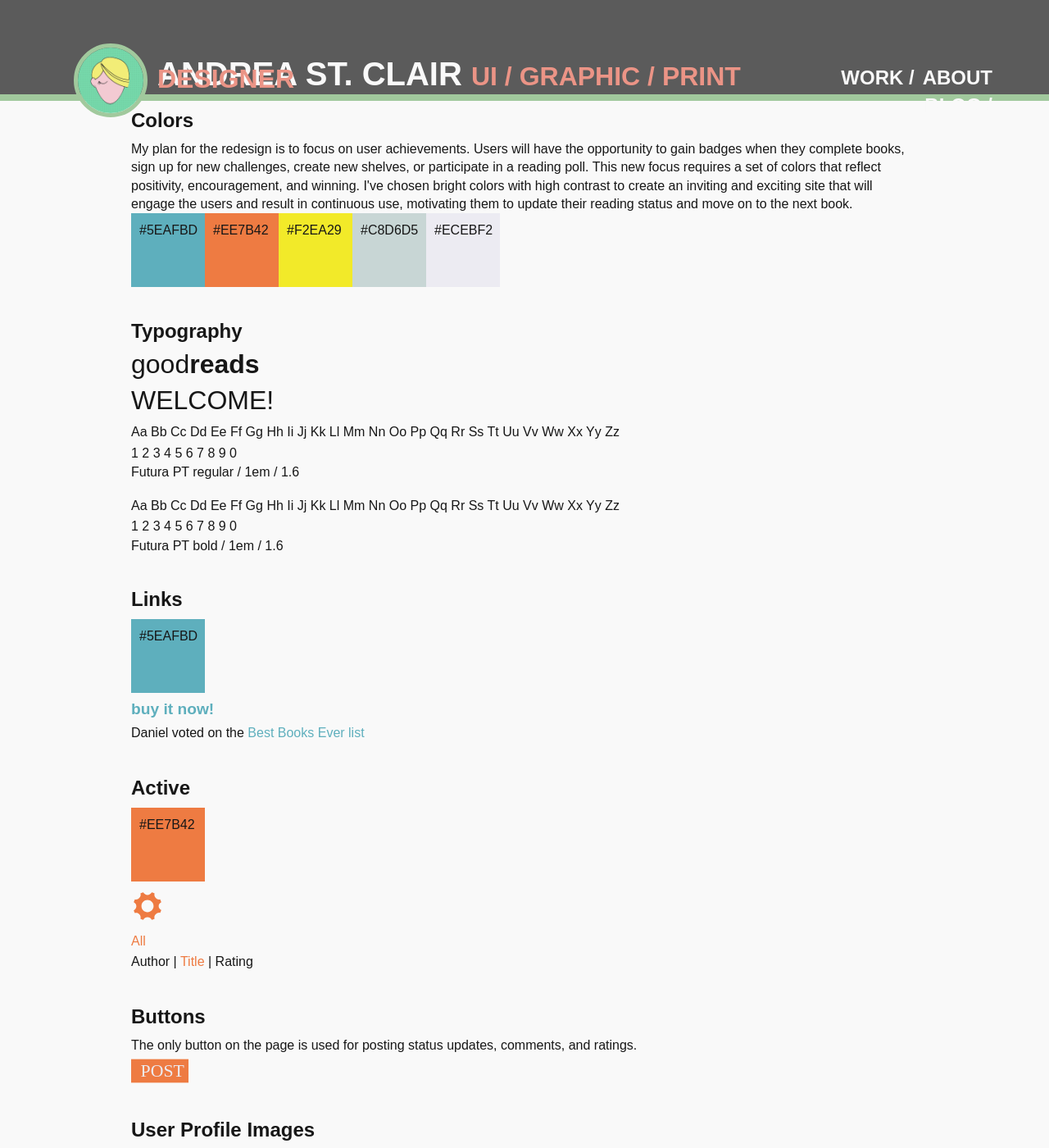
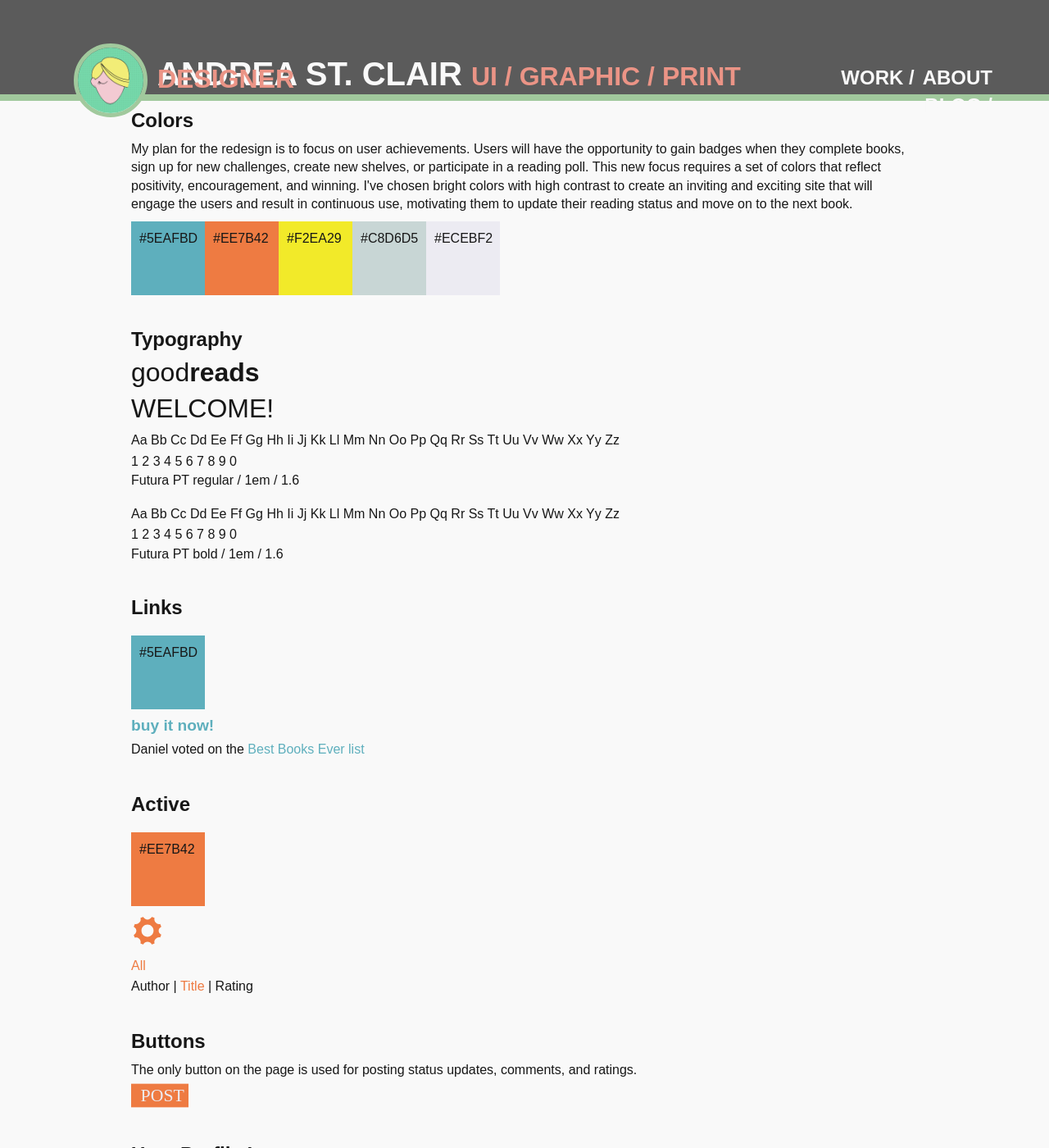
Before and after one commit to andreastclair/andreastclair.github.io, a Jekyll site: the page built from gr-styleguide.html, in a window 1280 px wide and 1400 px high, scrolled down 1149 px. Shown: the whole window at 82% size. Built offline with Jekyll 4.4.1, drawn with Linux system fonts in a browser that asks for light colours.

Commit message:
updated style guide

```diff
--- a/css/main.scss
+++ b/css/main.scss
@@ -447,6 +447,7 @@
 			height: 70px;
 			padding: 10px;
 			display: inline-block;
+			margin-top: 10px;
 		}
 		.one {
 			background-color: $grblue;
@@ -465,6 +466,14 @@
 		}
 		.icons {
 			margin: 5px 0 20px 0;
+			max-width: 500px;
+		}
+		.icons-full {
+			margin: 5px 0 20px 0;
+		}
+		.icons-small {
+			margin: 5px 0 20px 0;
+			max-width: 100px;
 		}
 		.col {
 			background-color: $grgrey;
--- a/gr-styleguide.html
+++ b/gr-styleguide.html
@@ -184,9 +184,9 @@
 				<p>Here is the icon set for screen sizes larger than mobile, or, 700px.</p>
 				<img class="icons" src="/images/goodreads-icons2.svg">
 				<p>The icons move from the foot of the pages and appear in the upper right corner as shown below.</p>
-				<img class="icons" src="/images/goodreads-icons3.svg">
+				<img class="icons-full" src="/images/goodreads-icons3.svg">
 				<p>The arrow icon is used for the "back to top" option on the shelves page so that users can jump back to the top of their shelf without having to scroll. The pencil icon is so that users can quickly and easily edit their shelves.</p>
-				<img class="icons" src="/images/goodreads-icons4.svg">
+				<img class="icons-small" src="/images/goodreads-icons4.svg">
 				<p>The Achievements icon will show on a users' profile page inside of the Achievements tab. This icon represents personal successes such as completing a book, reaching a milestone in their reading challenge, adding a shelf, participating in a poll, or joining Goodreads. This icon will have a 10px margin surrounding it on all sides.</p>
 
 			</div>
```
